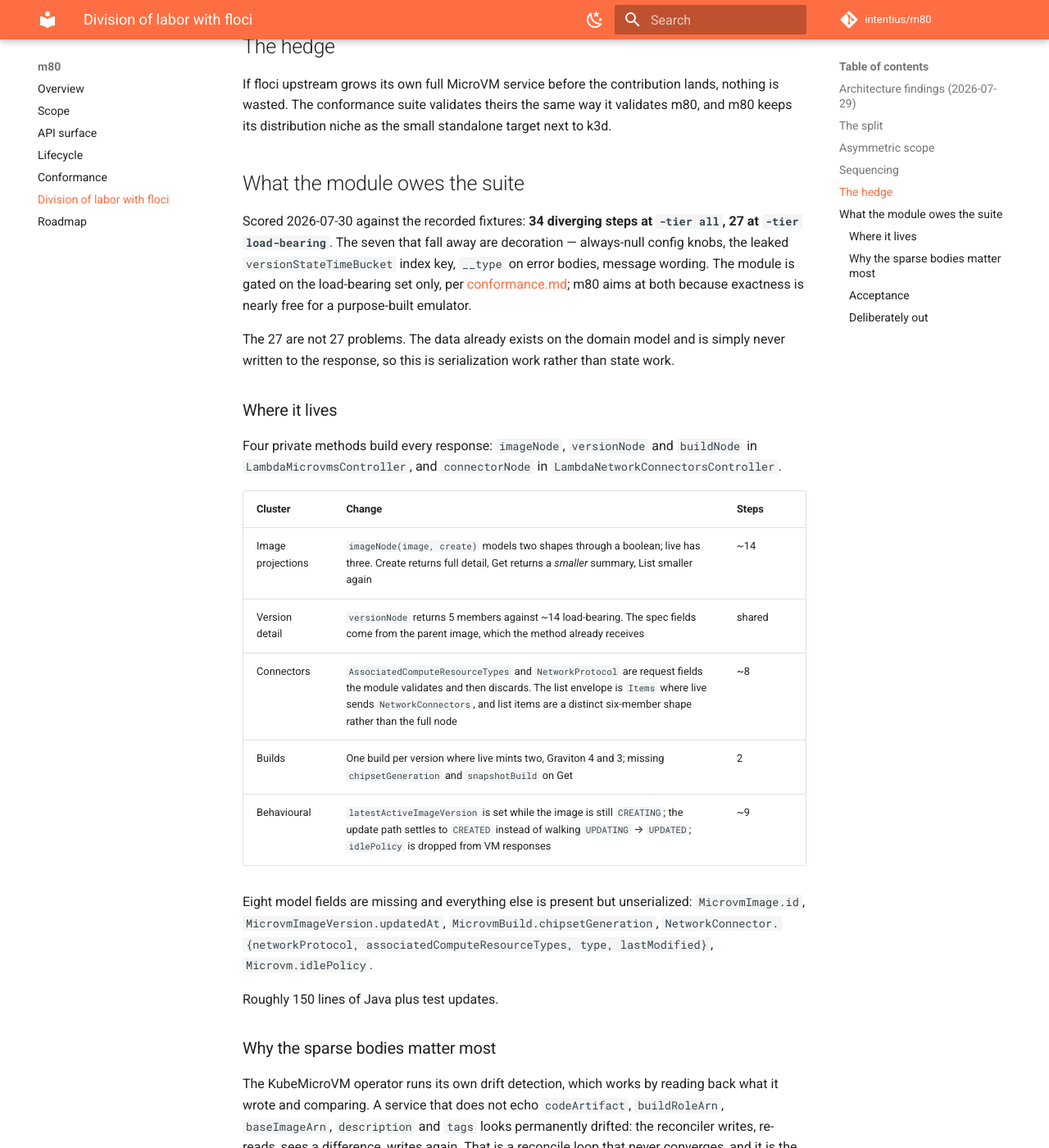
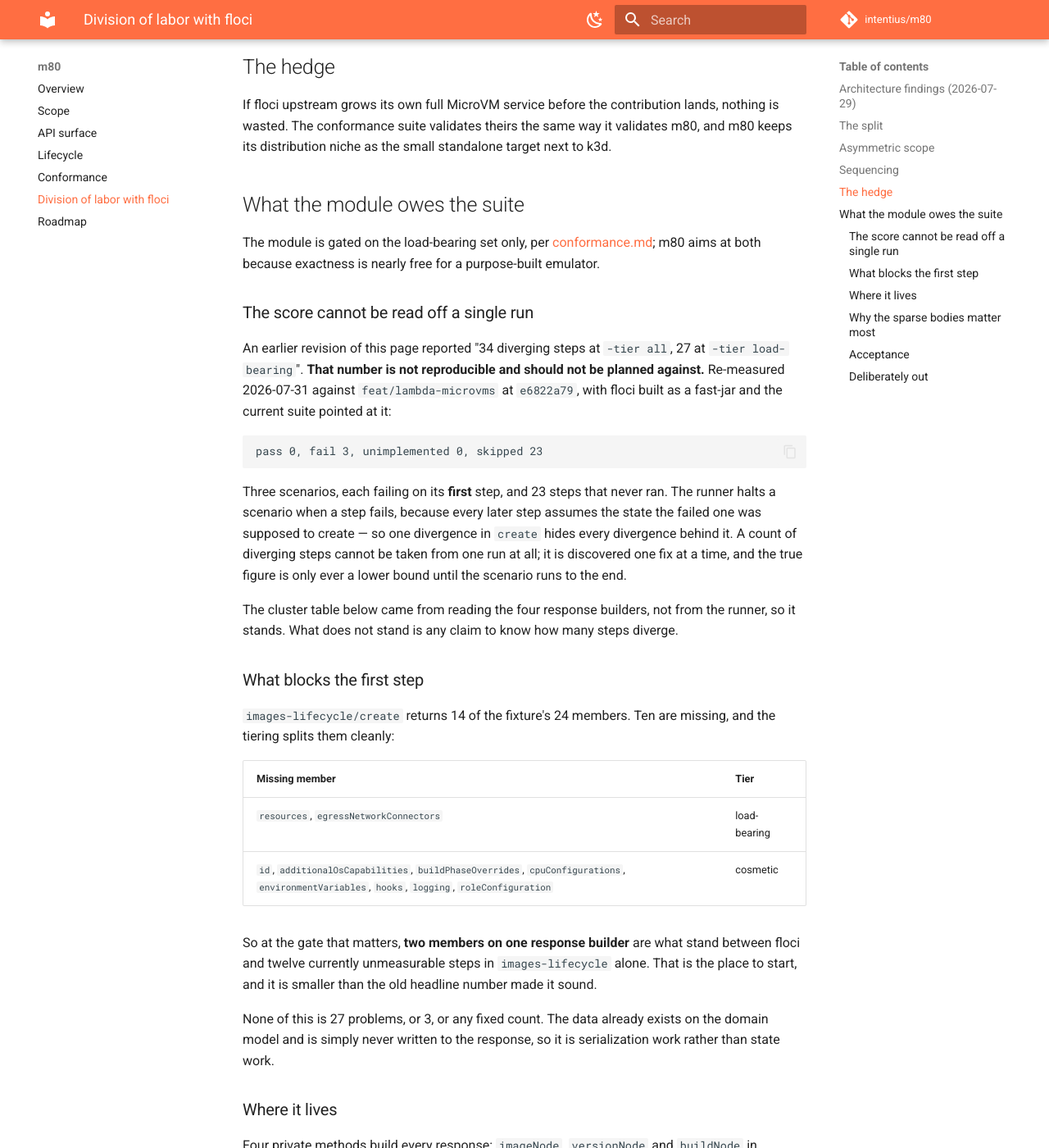
Before and after one commit to INTENTIUS/m80, an MkDocs documentation site: the page built from docs/floci.md, in a window 1280 px wide and 1400 px high, scrolled down 1756 px. Shown: the whole window at 82% size. Built offline with MkDocs 1.6.1 and Material for MkDocs 9.7.7, drawn with Linux system fonts in a browser that asks for light colours; comment, search, counter and statistics services are not loaded; some of the changed text lies outside the part shown.

Commit message:
docs: remove claims the code does not support (#41)
Five claims the docs made that the code does not support: a /_m80/clock hook
that was never built, image "prune" and "environment variable caps" that are
not implemented, an ARN validation toggle and S3 existence hook written in the
present tense next to real features, and drift levers described as exposed
when both are Go APIs a container-pointed UAT cannot reach.

And floci.md's headline score. It reported 34 diverging steps at -tier all and
27 at load-bearing; that is not reproducible. Re-measured against
feat/lambda-microvms at e6822a79 the result is 0 pass, 3 fail, 23 skipped —
three scenarios each dying on their first step. The runner halts a scenario
when a step fails, so one divergence in create hides every divergence behind
it, and a diverging-step count cannot come from a single run.

What replaces it is more useful: images-lifecycle/create returns 14 of the
fixture's 24 members, and eight of the ten missing are cosmetic under the
tiering. At the gate that matters it is two members — resources and
egressNetworkConnectors — standing between floci and twelve steps that cannot
currently be measured.

Upstream floci re-checked: still no MicroVM code or issues, so the hedge
holds.

No code changed.

````diff
--- a/docs/floci.md
+++ b/docs/floci.md
@@ -20,7 +20,7 @@ Delivery constraints. Nothing is pushed to the fork or upstream until the work i
 | `AWS::Lambda::MicrovmImage` through CloudFormation | floci | CFN emulation can only live where the CFN engine lives. chant's `MicrovmApp` and the kit's image stack deploy through CFN |
 | Conformance contract | shared suite | See [conformance.md](conformance.md) |
 
-floci upstream is `floci-io/floci`, Java, in-tree service modules, 18k stars, no MicroVM code or issues as of 2026-07-29. The contribution path is proven by the in-flight bedrock-agentcore work in the lex00 fork, which is the same shape, a 2026 AWS service added as a service module.
+floci upstream is `floci-io/floci`, Java, in-tree service modules, 18k stars, and still carries no MicroVM code and no MicroVM issues — re-checked 2026-07-31, so the hedge below is intact. The contribution path is proven by the in-flight bedrock-agentcore work in the lex00 fork, which is the same shape, a 2026 AWS service added as a service module.
 
 ## Asymmetric scope
 
@@ -36,25 +36,50 @@ If floci upstream grows its own full MicroVM service before the contribution lan
 
 ## What the module owes the suite
 
-Scored 2026-07-30 against the recorded fixtures: **34 diverging steps at `-tier all`, 27 at `-tier load-bearing`**. The seven that fall away are decoration — always-null config knobs, the leaked `versionStateTimeBucket` index key, `__type` on error bodies, message wording. The module is gated on the load-bearing set only, per [conformance.md](conformance.md); m80 aims at both because exactness is nearly free for a purpose-built emulator.
+The module is gated on the load-bearing set only, per [conformance.md](conformance.md); m80 aims at both because exactness is nearly free for a purpose-built emulator.
 
-The 27 are not 27 problems. The data already exists on the domain model and is simply never written to the response, so this is serialization work rather than state work.
+### The score cannot be read off a single run
+
+An earlier revision of this page reported "34 diverging steps at `-tier all`, 27 at `-tier load-bearing`". **That number is not reproducible and should not be planned against.** Re-measured 2026-07-31 against `feat/lambda-microvms` at `e6822a79`, with floci built as a fast-jar and the current suite pointed at it:
+
+```
+pass 0, fail 3, unimplemented 0, skipped 23
+```
+
+Three scenarios, each failing on its **first** step, and 23 steps that never ran. The runner halts a scenario when a step fails, because every later step assumes the state the failed one was supposed to create — so one divergence in `create` hides every divergence behind it. A count of diverging steps cannot be taken from one run at all; it is discovered one fix at a time, and the true figure is only ever a lower bound until the scenario runs to the end.
+
+The cluster table below came from reading the four response builders, not from the runner, so it stands. What does not stand is any claim to know how many steps diverge.
+
+### What blocks the first step
+
+`images-lifecycle/create` returns 14 of the fixture's 24 members. Ten are missing, and the tiering splits them cleanly:
+
+| Missing member | Tier |
+|---|---|
+| `resources`, `egressNetworkConnectors` | load-bearing |
+| `id`, `additionalOsCapabilities`, `buildPhaseOverrides`, `cpuConfigurations`, `environmentVariables`, `hooks`, `logging`, `roleConfiguration` | cosmetic |
+
+So at the gate that matters, **two members on one response builder** are what stand between floci and twelve currently unmeasurable steps in `images-lifecycle` alone. That is the place to start, and it is smaller than the old headline number made it sound.
+
+None of this is 27 problems, or 3, or any fixed count. The data already exists on the domain model and is simply never written to the response, so it is serialization work rather than state work.
 
 ### Where it lives
 
 Four private methods build every response: `imageNode`, `versionNode` and `buildNode` in `LambdaMicrovmsController`, and `connectorNode` in `LambdaNetworkConnectorsController`.
 
-| Cluster | Change | Steps |
-|---------|--------|-------|
-| Image projections | `imageNode(image, create)` models two shapes through a boolean; live has three. Create returns full detail, Get returns a *smaller* summary, List smaller again | ~14 |
-| Version detail | `versionNode` returns 5 members against ~14 load-bearing. The spec fields come from the parent image, which the method already receives | shared |
-| Connectors | `AssociatedComputeResourceTypes` and `NetworkProtocol` are request fields the module validates and then discards. The list envelope is `Items` where live sends `NetworkConnectors`, and list items are a distinct six-member shape rather than the full node | ~8 |
-| Builds | One build per version where live mints two, Graviton 4 and 3; missing `chipsetGeneration` and `snapshotBuild` on Get | 2 |
-| Behavioural | `latestActiveImageVersion` is set while the image is still `CREATING`; the update path settles to `CREATED` instead of walking `UPDATING` → `UPDATED`; `idlePolicy` is dropped from VM responses | ~9 |
+Ordered by what unblocks the most measurement, not by a step count — see above for why a step count is not available.
+
+| Cluster | Change |
+|---------|--------|
+| Image projections | `imageNode(image, create)` models two shapes through a boolean; live has three. Create returns full detail, Get returns a *smaller* summary, List smaller again. Create is also the step every image scenario dies on |
+| Version detail | `versionNode` returns 5 members against ~14 load-bearing. The spec fields come from the parent image, which the method already receives |
+| Connectors | `AssociatedComputeResourceTypes` and `NetworkProtocol` are request fields the module validates and then discards. The list envelope is `Items` where live sends `NetworkConnectors`, and list items are a distinct six-member shape rather than the full node |
+| Builds | One build per version where live mints two, Graviton 4 and 3; missing `chipsetGeneration` and `snapshotBuild` on Get |
+| Behavioural | `latestActiveImageVersion` is set while the image is still `CREATING`; the update path settles to `CREATED` instead of walking `UPDATING` → `UPDATED`; `idlePolicy` is dropped from VM responses |
 
 Eight model fields are missing and everything else is present but unserialized: `MicrovmImage.id`, `MicrovmImageVersion.updatedAt`, `MicrovmBuild.chipsetGeneration`, `NetworkConnector.{networkProtocol, associatedComputeResourceTypes, type, lastModified}`, `Microvm.idlePolicy`.
 
-Roughly 150 lines of Java plus test updates.
+Roughly 150 lines of Java plus test updates — an estimate from reading the four builders, not a measurement.
 
 ### Why the sparse bodies matter most
 
@@ -62,7 +87,7 @@ The KubeMicroVM operator runs its own drift detection, which works by reading ba
 
 ### Acceptance
 
-1. `-tier load-bearing` across the floci-relevant scenarios: 0 fail, from 27
+1. `-tier load-bearing` across the floci-relevant scenarios: 0 fail, and every step actually running rather than skipped behind an earlier failure
 2. The module's own test suite green, 649 tests across the lambda, lambdamicrovms and cloudformation packages
 3. `CloudFormationLambdaMicrovmsIntegrationTest` green — this is the gate that matters, since it drives both CFN types through the provisioners end to end
 
````
Also changed, not shown: docs/api-surface.md (+3 -1 lines), docs/conformance.md (+1 -1 lines), docs/lifecycle.md (+5 -1 lines), docs/scope.md (+4 -4 lines).
